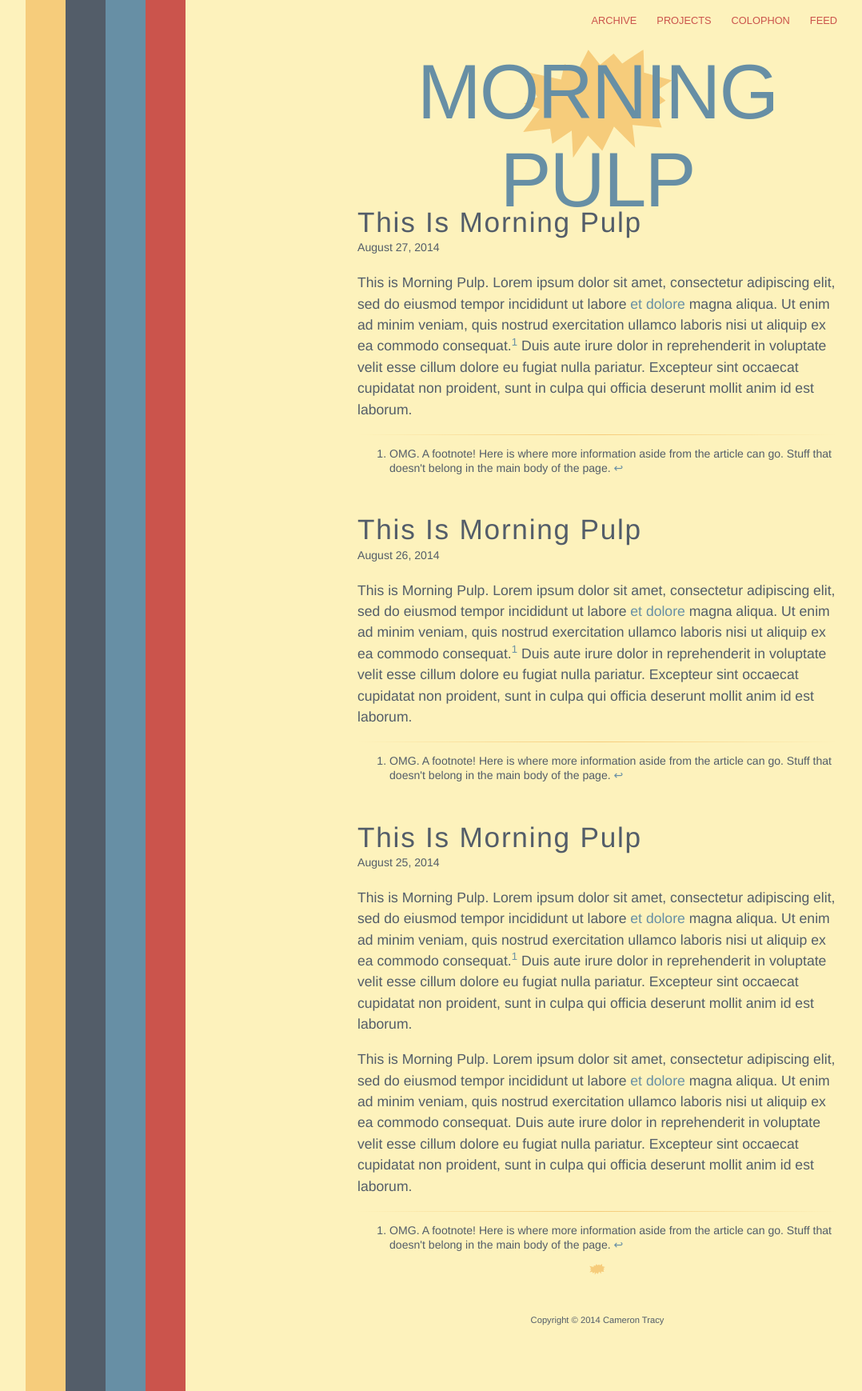
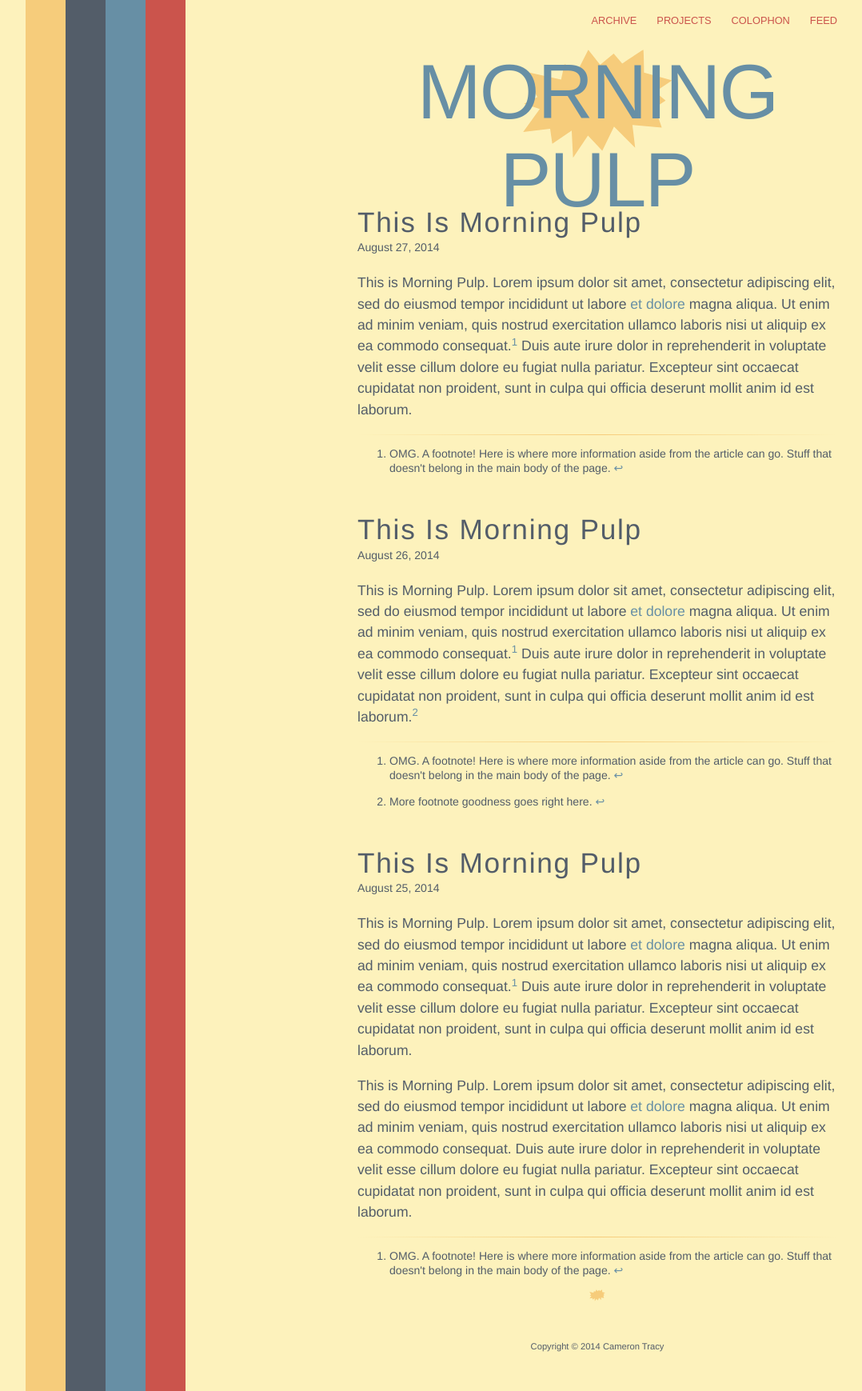
Before and after one commit to thatcameron/jekyll, a Jekyll site: the page header-test.html, which Jekyll copies as it is, in a window 1280 px wide. Shown: the whole page at 80% size, without its empty margins (18-1096 px from the left). Built offline with Jekyll 4.4.1, drawn with Linux system fonts in a browser that asks for light colours.

Commit message:
More footnote stuff

```diff
--- a/header-test.html
+++ b/header-test.html
@@ -260,11 +260,14 @@
     <article>
       <h2><a href="#">This Is Morning Pulp</a></h2>
       <time datetime="2014-08-26T05:40:29+00:00" pubdate="pubdate">August 26, 2014</time>
-      <p>This is Morning Pulp. Lorem ipsum dolor sit amet, consectetur adipiscing elit, sed do eiusmod tempor incididunt ut labore <a href="#">et dolore</a> magna aliqua. Ut enim ad minim veniam, quis nostrud exercitation ullamco laboris nisi ut aliquip ex ea commodo consequat.<sup id="fnr1-2014-08-26"><a href="#fn1-2014-08-26">1</a></sup> Duis aute irure dolor in reprehenderit in voluptate velit esse cillum dolore eu fugiat nulla pariatur. Excepteur sint occaecat cupidatat non proident, sunt in culpa qui officia deserunt mollit anim id est laborum.</p>
+      <p>This is Morning Pulp. Lorem ipsum dolor sit amet, consectetur adipiscing elit, sed do eiusmod tempor incididunt ut labore <a href="#">et dolore</a> magna aliqua. Ut enim ad minim veniam, quis nostrud exercitation ullamco laboris nisi ut aliquip ex ea commodo consequat.<sup id="fnr1-2014-08-26"><a href="#fn1-2014-08-26">1</a></sup> Duis aute irure dolor in reprehenderit in voluptate velit esse cillum dolore eu fugiat nulla pariatur. Excepteur sint occaecat cupidatat non proident, sunt in culpa qui officia deserunt mollit anim id est laborum.<sup id="fnr2-2014-08-26"><a href="#fn2-2014-08-26">2</a></sup></p>
       <hr />
       <ol class="footnotes">
         <li id="fn1-2014-08-26">
           <p>OMG. A footnote! Here is where more information aside from the article can go. Stuff that doesn't belong in the main body of the page.&nbsp;<a href="#fnr1-2014-08-26" class="footnoteBackLink">&#8617;</a></p>
+        </li>
+        <li id="fn2-2014-08-26">
+          <p>More footnote goodness goes right here.&nbsp;<a href="#fnr2-2014-08-26" class="footnoteBackLink">&#8617;</a></p>
         </li>
       </ol>
     </article>
```
